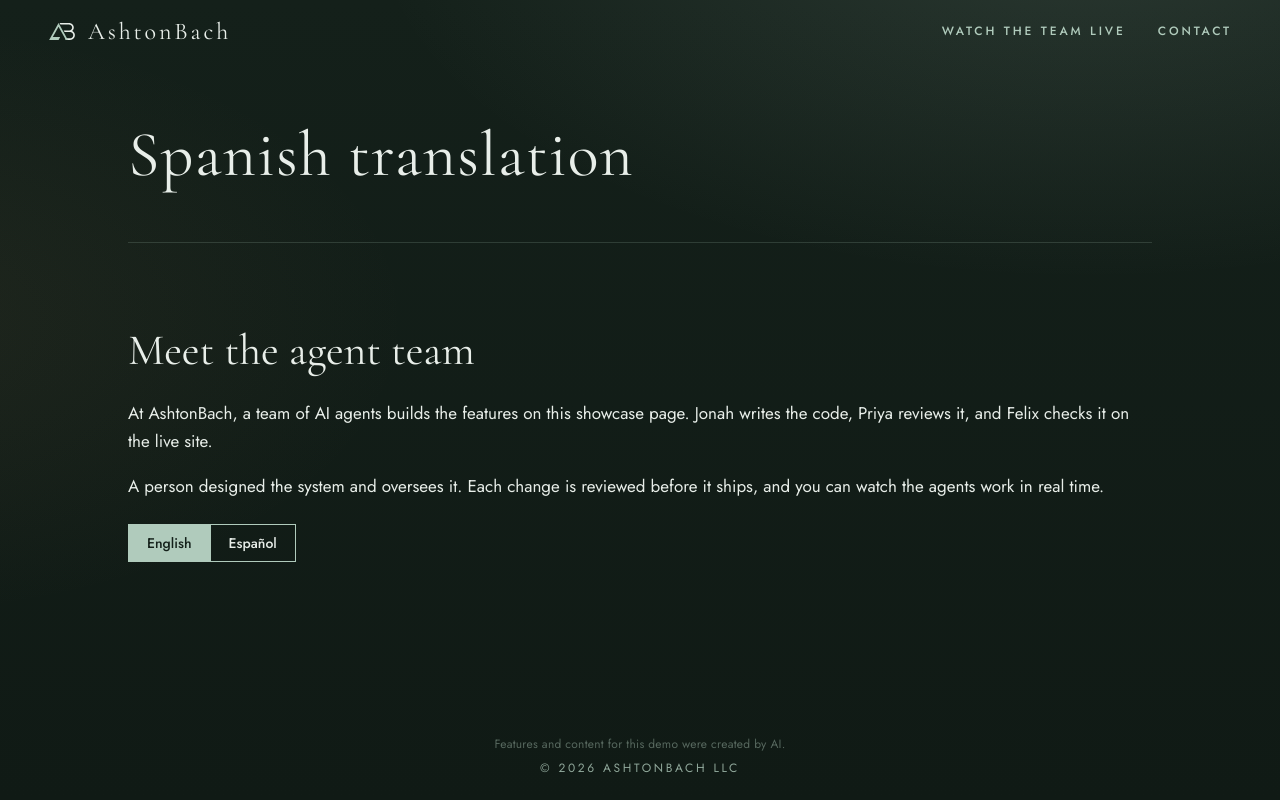
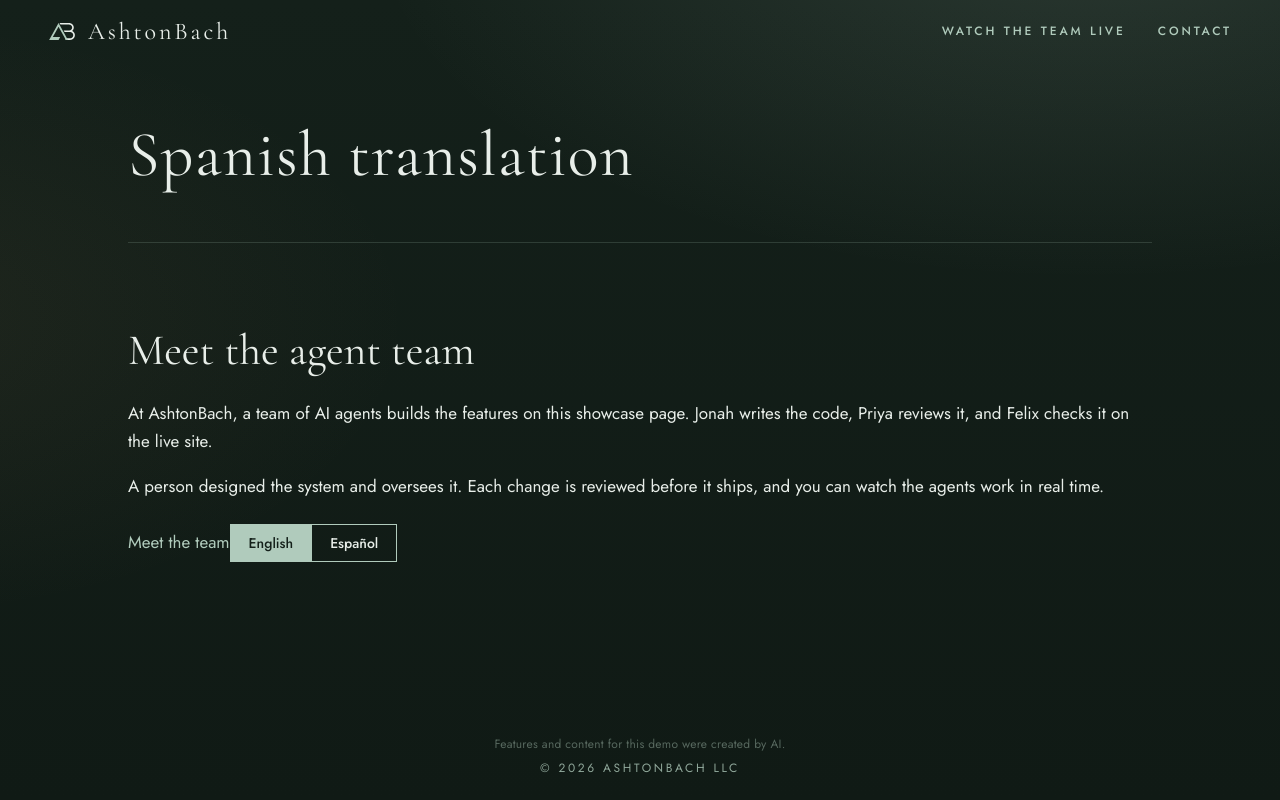
Before and after one commit to ashtonbach/agent-showcase, a Next.js app: page / in a window 1280 px wide. Built offline with nearby package versions, Linux system fonts and the light colour scheme.

Commit message:
Feature: Spanish translation (Author: Alder)
Co-authored-by: AshtonBach Coder <ashtonbach-coder@users.noreply.github.com>

```diff
--- a/app/lab/spanish-translation/index.tsx
+++ b/app/lab/spanish-translation/index.tsx
@@ -9,6 +9,7 @@ const pack: Record<Locale, Record<string, string>> = { "en-US": en, "es-ES": es
 const css = `
 .lab-es { width: min(720px, 100%); margin: 8px auto 56px; }
 .lab-es p { color: var(--mist); line-height: 1.65; margin: 0 0 16px; }
+.lab-es-cta { display: inline-block; margin: 0 0 20px; color: var(--sage); font-family: var(--sans); text-decoration: none; }
 .lab-es-lang { display: inline-flex; margin-top: 8px; }
 .lab-es-lang button {
   font-family: var(--sans); font-size: 14px; font-weight: 500;
@@ -37,6 +38,7 @@ export default function SpanishTranslation() {
       <h2 id="lab-es-h" data-i18n="lab.spanish-translation.heading">{t["lab.spanish-translation.heading"]}</h2>
       <p data-i18n="lab.spanish-translation.p1">{t["lab.spanish-translation.p1"]}</p>
       <p data-i18n="lab.spanish-translation.p2">{t["lab.spanish-translation.p2"]}</p>
+      <a className="lab-es-cta" data-cta="" data-i18n="lab.spanish-translation.cta" href="https://agents-live.davidashtonwells.workers.dev/">{t["lab.spanish-translation.cta"]}</a>
       <div className="lab-es-lang" role="group" aria-label="Language">
         <button type="button" data-locale="en-US" aria-pressed={locale === "en-US"} onClick={() => setLocale("en-US")}>English</button>
         <button type="button" data-locale="es-ES" aria-pressed={locale === "es-ES"} onClick={() => setLocale("es-ES")}>Español</button>
```
